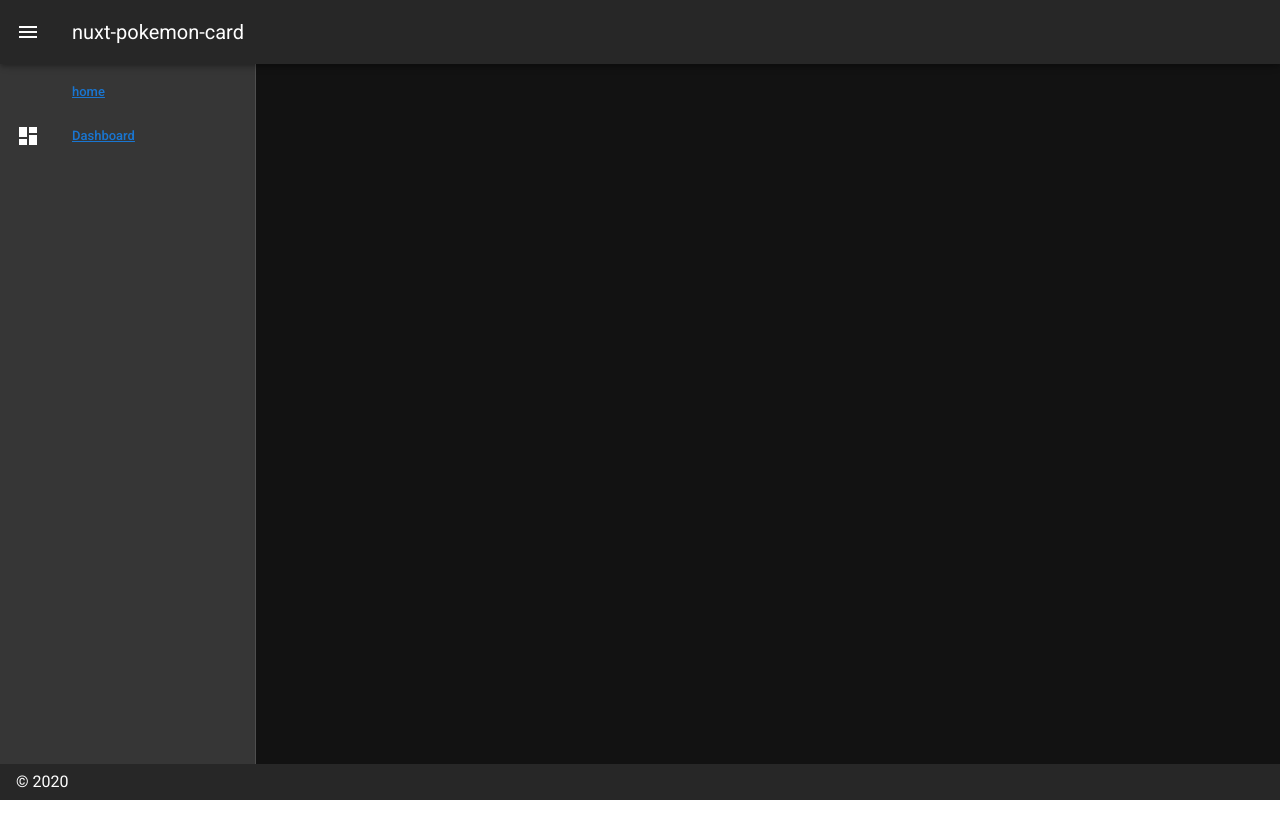
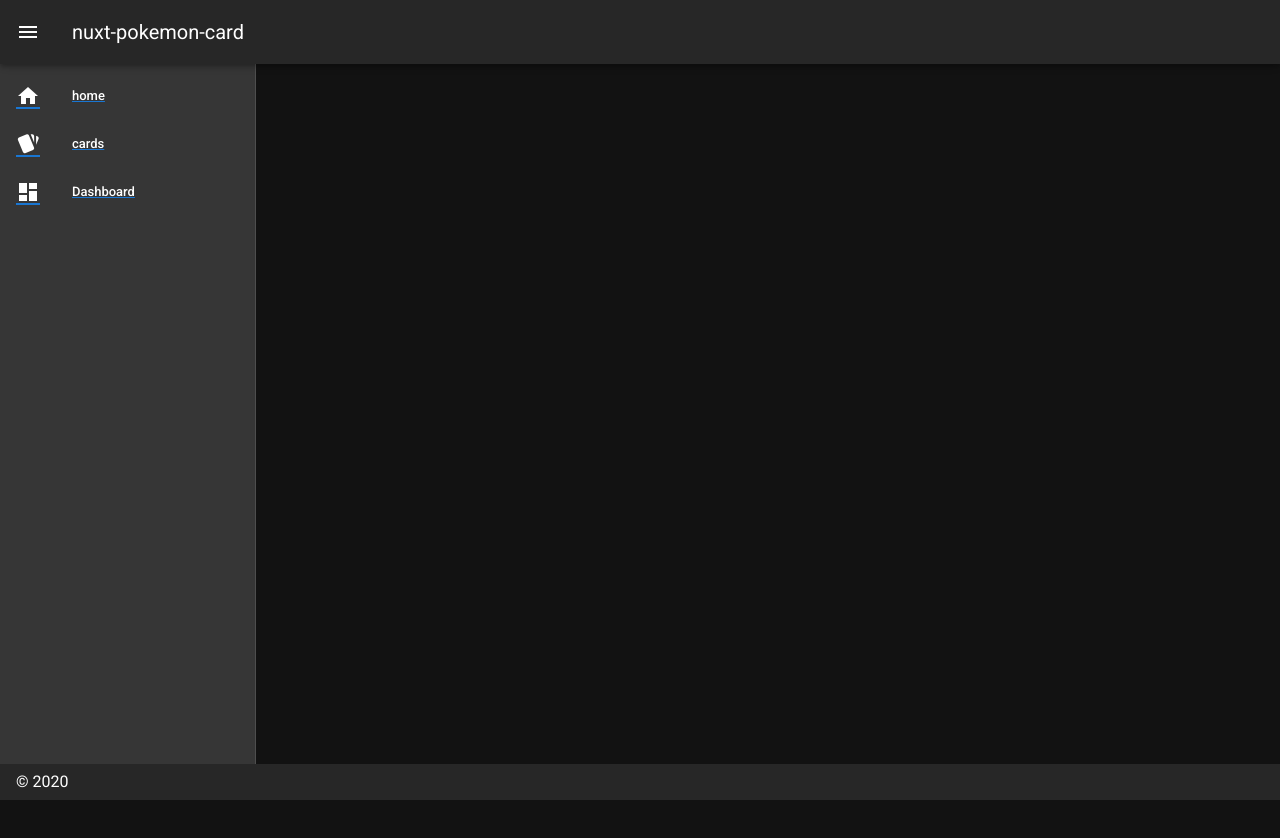
Before and after one commit to v8661087/nuxt-pokemon-card, a Nuxt app: page /cards in a window 1280 px wide. Both pictures are taken after a click on the button 28 px from the left and 32 px from the top of the page. Shown: the top 838 px of the page. Before the commit the page ends 800 px from the top, so only its background shows below. Built offline with nearby package versions, Linux system fonts and the light colour scheme.

Commit message:
add cards page

```diff
--- a/components/Card.vue
+++ b/components/Card.vue
@@ -1,18 +1,18 @@
 <template>
   <v-lazy>
     <v-card class="ma-3" max-width="150">
-      <v-img class="white--text align-end" height="200px" :src="product.src">
-        <v-card-title>{{product.name}}</v-card-title>
+      <v-img class="white--text align-end" height="200px" :src="card.src">
+        <v-card-title>{{card.name}}</v-card-title>
       </v-img>
 
-      <v-card-subtitle class="pb-0">價錢: {{product.price}}</v-card-subtitle>
+      <v-card-subtitle class="pb-0">價錢: {{card.price}}</v-card-subtitle>
 
       <v-card-text class="text--primary">
-        <div>屬性: {{product.type}}</div>
+        <div>屬性: {{card.type}}</div>
       </v-card-text>
 
       <v-card-actions>
-        <v-btn color="orange" text>Add</v-btn>
+        <v-btn color="orange" text @click="handleDelete">Delete</v-btn>
       </v-card-actions>
     </v-card>
   </v-lazy>
@@ -20,7 +20,12 @@
 <script>
 export default {
   props: {
-    product: Object
+    card: Object
+  },
+  methods: {
+    handleDelete() {
+      this.$emit("delete");
+    }
   }
 };
 </script>
--- a/components/Logo.vue
+++ /dev/null
@@ -1,79 +0,0 @@
-<template>
-  <div class="VueToNuxtLogo">
-    <div class="Triangle Triangle--two" />
-    <div class="Triangle Triangle--one" />
-    <div class="Triangle Triangle--three" />
-    <div class="Triangle Triangle--four" />
-  </div>
-</template>
-
-<style>
-.VueToNuxtLogo {
-  display: inline-block;
-  animation: turn 2s linear forwards 1s;
-  transform: rotateX(180deg);
-  position: relative;
-  overflow: hidden;
-  height: 180px;
-  width: 245px;
-}
-
-.Triangle {
-  position: absolute;
-  top: 0;
-  left: 0;
-  width: 0;
-  height: 0;
-}
-
-.Triangle--one {
-  border-left: 105px solid transparent;
-  border-right: 105px solid transparent;
-  border-bottom: 180px solid #41b883;
-}
-
-.Triangle--two {
-  top: 30px;
-  left: 35px;
-  animation: goright 0.5s linear forwards 3.5s;
-  border-left: 87.5px solid transparent;
-  border-right: 87.5px solid transparent;
-  border-bottom: 150px solid #3b8070;
-}
-
-.Triangle--three {
-  top: 60px;
-  left: 35px;
-  animation: goright 0.5s linear forwards 3.5s;
-  border-left: 70px solid transparent;
-  border-right: 70px solid transparent;
-  border-bottom: 120px solid #35495e;
-}
-
-.Triangle--four {
-  top: 120px;
-  left: 70px;
-  animation: godown 0.5s linear forwards 3s;
-  border-left: 35px solid transparent;
-  border-right: 35px solid transparent;
-  border-bottom: 60px solid #fff;
-}
-
-@keyframes turn {
-  100% {
-    transform: rotateX(0deg);
-  }
-}
-
-@keyframes godown {
-  100% {
-    top: 180px;
-  }
-}
-
-@keyframes goright {
-  100% {
-    left: 70px;
-  }
-}
-</style>
--- /dev/null
+++ b/components/Product.vue
@@ -0,0 +1,31 @@
+<template>
+  <v-lazy>
+    <v-card class="ma-3" max-width="150">
+      <v-img class="white--text align-end" height="200px" :src="product.src">
+        <v-card-title>{{product.name}}</v-card-title>
+      </v-img>
+
+      <v-card-subtitle class="pb-0">價錢: {{product.price}}</v-card-subtitle>
+
+      <v-card-text class="text--primary">
+        <div>屬性: {{product.type}}</div>
+      </v-card-text>
+
+      <v-card-actions>
+        <v-btn color="orange" text @click="handleClick">Add</v-btn>
+      </v-card-actions>
+    </v-card>
+  </v-lazy>
+</template>
+<script>
+export default {
+  props: {
+    product: Object
+  },
+  methods: {
+    handleClick() {
+      this.$emit("add");
+    }
+  }
+};
+</script>
--- a/components/VuetifyLogo.vue
+++ /dev/null
@@ -1,22 +0,0 @@
-<template>
-  <img
-    class="VuetifyLogo"
-    alt="Vuetify Logo"
-    src="/vuetify-logo.svg"
-  >
-</template>
-
-<style>
-.VuetifyLogo {
-  height:180px;
-  width: 180px;
-  transform: rotateY(560deg);
-  animation: turn 3.5s ease-out forwards 1s;
-}
-
-@keyframes turn {
-  100% {
-    transform: rotateY(0deg);
-  }
-}
-</style>
--- a/layouts/default.vue
+++ b/layouts/default.vue
@@ -2,26 +2,36 @@
   <v-app dark>
     <v-navigation-drawer v-model="drawer" app clipped>
       <v-list dense>
+        <nuxt-link to="/">
           <v-list-item link>
             <v-list-item-action>
-            <v-icon>mdi-settings</v-icon>
+              <v-icon>mdi-home</v-icon>
             </v-list-item-action>
             <v-list-item-content>
-            <nuxt-link to="/">
               <v-list-item-title>home</v-list-item-title>
-            </nuxt-link>
             </v-list-item-content>
           </v-list-item>
+        </nuxt-link>
+        <nuxt-link to="cards">
+          <v-list-item link>
+            <v-list-item-action>
+              <v-icon>mdi-cards</v-icon>
+            </v-list-item-action>
+            <v-list-item-content>
+              <v-list-item-title>cards</v-list-item-title>
+            </v-list-item-content>
+          </v-list-item>
+        </nuxt-link>
+        <nuxt-link to="dashboard">
           <v-list-item link>
             <v-list-item-action>
               <v-icon>mdi-view-dashboard</v-icon>
             </v-list-item-action>
             <v-list-item-content>
-            <nuxt-link to="dashboard">
               <v-list-item-title>Dashboard</v-list-item-title>
-            </nuxt-link>
             </v-list-item-content>
           </v-list-item>
+        </nuxt-link>
       </v-list>
     </v-navigation-drawer>
     <v-app-bar app clipped-left>
--- /dev/null
+++ b/pages/cards.vue
@@ -0,0 +1,33 @@
+<template>
+  <v-app>
+    <v-content>
+      <v-container>
+        <v-row>
+          <Card v-for="card in cards" :card="card" :key="card._id" @delete="deleteFromCards(card)" />
+        </v-row>
+      </v-container>
+    </v-content>
+  </v-app>
+</template>
+
+<script>
+import Card from "@/components/Card";
+export default {
+  components: {
+    Card
+  },
+  computed: {
+    cards() {
+      return this.$store.state.cards;
+    }
+  },
+  methods: {
+    deleteFromCards(card) {
+      this.$store.commit("deleteFromCards", card);
+    }
+  }
+};
+</script>
+
+<style>
+</style>
--- a/pages/index.vue
+++ b/pages/index.vue
@@ -3,7 +3,12 @@
     <v-content>
       <v-container>
         <v-row v-if="products.length">
-          <Card v-for="product in products" :product="product" :key="product.id" />
+          <Product
+            v-for="product in products"
+            :product="product"
+            :key="product._id"
+            @add="addToCards(product)"
+          />
         </v-row>
         <v-row v-else justify="center" align="center">
           <v-progress-circular indeterminate color="grey lighten-5"></v-progress-circular>
@@ -14,13 +19,13 @@
 </template>
 
 <script>
-import Card from "@/components/Card";
+import Product from "@/components/Product";
 export default {
   props: {
     source: String
   },
   components: {
-    Card
+    Product
   },
   data() {
     return {
@@ -28,6 +33,16 @@ export default {
       loading: true,
       products: []
     };
+  },
+  computed: {
+    cards() {
+      return this.$store.state.cards;
+    }
+  },
+  methods: {
+    addToCards(product) {
+      this.$store.commit("addToCards", product);
+    }
   },
   created() {
     this.$vuetify.theme.dark = true;
--- /dev/null
+++ b/store/index.js
@@ -0,0 +1,15 @@
+export const state = () => ({
+  cards: [],
+});
+export const mutations = {
+  addToCards(state, product) {
+    if (state.cards.some((item) => item._id === product._id)) {
+      alert("已經有了");
+    } else {
+      state.cards.push({ ...product });
+    }
+  },
+  deleteFromCards(state, product) {
+    state.cards.splice(state.cards.indexOf(product), 1);
+  },
+};
```
Also changed, not shown: middleware/README.md (deleted), plugins/README.md (deleted), 1 other file (tests, documents, lock files or other folders). Lines whose indentation alone changed are shown as unchanged.
